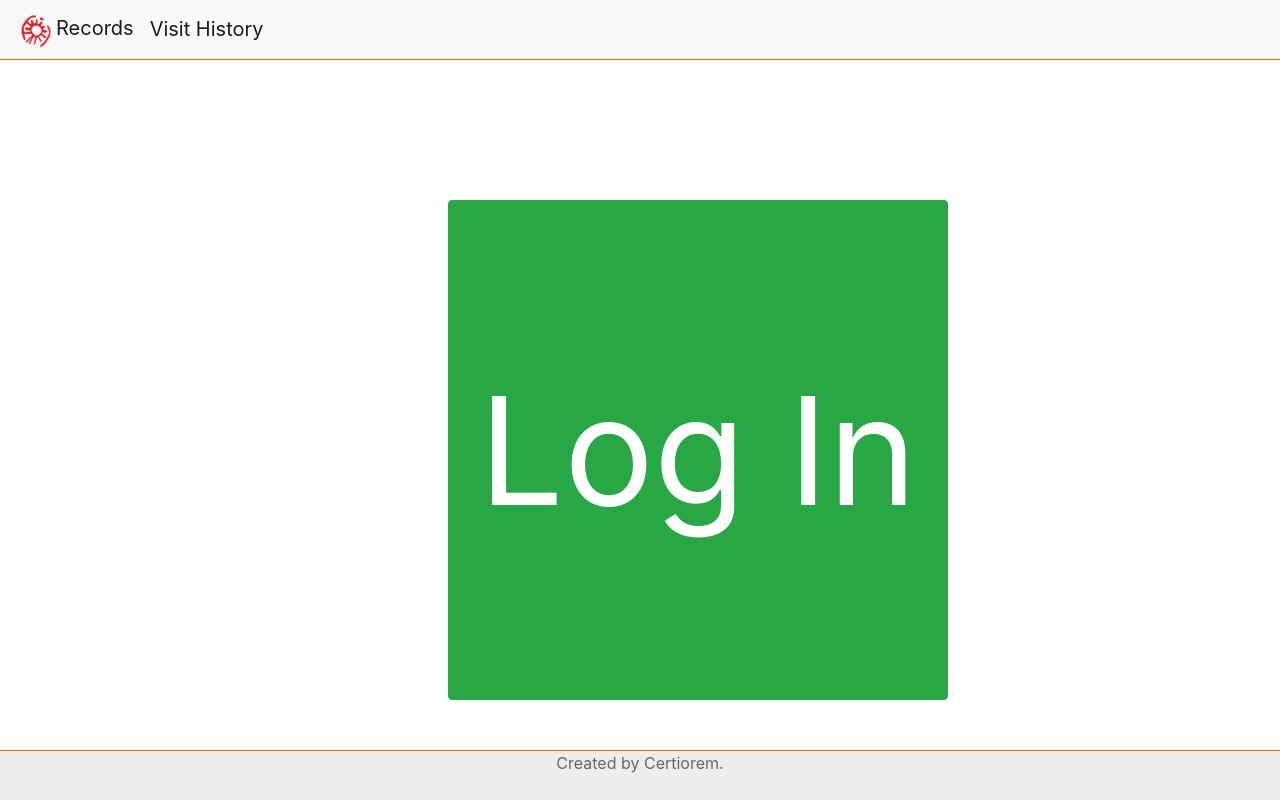
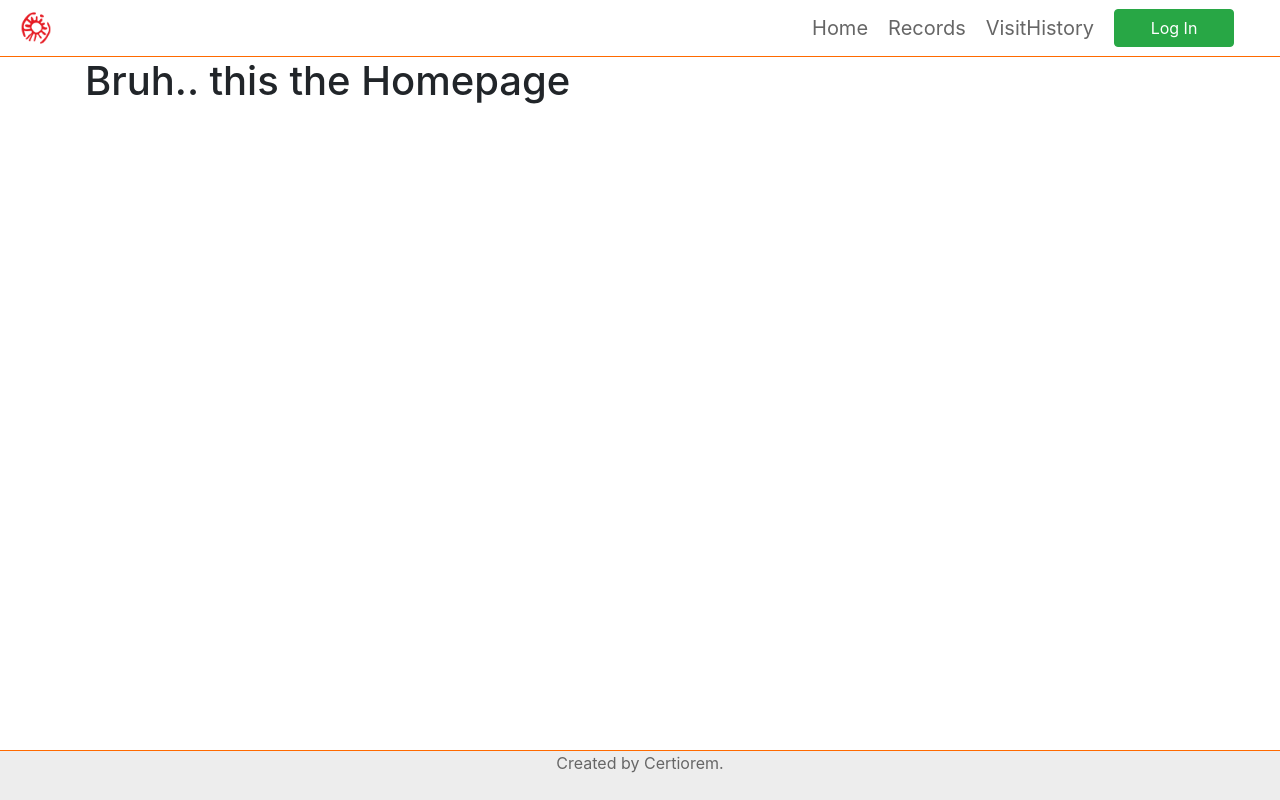
Before and after one commit to davekhaki/siouxparking, a React (Create React App) app in the folder Presentables/seanfrontend/: page / in a window 1280 px wide. Built offline with nearby package versions, Linux system fonts and the light colour scheme.

Commit message:
#37 Fixed the routing system, #38 Fixed the looks of the application

```diff
--- a/Presentables/seanfrontend/package.json
+++ b/Presentables/seanfrontend/package.json
@@ -3,9 +3,9 @@
   "version": "0.1.0",
   "private": true,
   "dependencies": {
+    "@auth0/auth0-react": "^1.4.0",
     "@material-ui/core": "^4.11.3",
     "@material-ui/icons": "^4.11.2",
-    "@auth0/auth0-react": "^1.4.0",
     "@testing-library/jest-dom": "^5.11.10",
     "@testing-library/react": "^11.2.6",
     "@testing-library/user-event": "^12.8.3",
@@ -15,6 +15,7 @@
     "react": "^17.0.2",
     "react-bootstrap": "^1.5.2",
     "react-dom": "^17.0.2",
+    "react-redux": "^7.2.3",
     "react-router": "^5.2.0",
     "react-router-dom": "^5.2.0",
     "react-scripts": "4.0.3",
--- a/Presentables/seanfrontend/src/App.css
+++ b/Presentables/seanfrontend/src/App.css
@@ -1,20 +1,44 @@
-.footer {
-  position: relative;
-  bottom: 0;
-  width: 100%;
-  height: 50px;
-  background-color: black;
-  text-align: center;
-  color: azure;
+/* Removes styling from all types of links*/
+a:hover, a:visited, a:link, a:active
+{
+  text-decoration: none!important;
 }
 
 .navbar {
   border-bottom: 1px solid #ff6a00;
+  justify-content:space-between!important;
+
+}
+
+.links-list{
+  display: flex;
+  justify-content: space-around;
+  align-items: center;
+  list-style: none;
+  margin: 0px!important;
+}
+
+.links-list li{
+  margin-left: 10px;
+  margin-right: 10px;
+}
+
+.links-list li a{
+  color: #666!important;
+  font-size: 20px;
+}
+
+.links-list li a:hover{
+  color: #ff6a00!important;
 }
 
 .list-row {
   display: grid !important;
   grid-template-columns: 1fr, 05fr;
+}
+
+.action-column{
+  width: 180px;
 }
 
 .list-item-1 {
--- a/Presentables/seanfrontend/src/App.js
+++ b/Presentables/seanfrontend/src/App.js
@@ -8,13 +8,12 @@ import FooterComponent from "./Components/FooterComponent";
 import AddRecordsComponent from "./Components/AddRecordsComponent";
 import UpdateRecordsComponent from "./Components/UpdateRecordsCompnent";
 
-import LoginButtonComponent from "./Components/LoginButtonComponent";
-import LogoutButtonComponent from "./Components/LogoutButtonComponent";
-import BinderComponent from "./Components/BinderComponent";
+// import BinderComponent from "./Components/BinderComponent";
 
 import "bootstrap/dist/css/bootstrap.min.css";
-import Grid from "@material-ui/core/Grid";
+// import Grid from "@material-ui/core/Grid";
 import VisitHistoryComponent from "./Components/VisitHistoryComponent";
+import HomeComponent from "./Components/HomeComponent";
 
 function App() {
   return (
@@ -23,9 +22,8 @@ function App() {
         <HeaderComponent />
         <div className="container">
           <Switch>
-            {/*<Route path="/" component={App}></Route>*/}
-            {/*<Route path="/" exact component={ListRecordsComponent}></Route>*/}
-            <Route path="/records" component={ListRecordsComponent}></Route>
+            <Route path="/" exact component={HomeComponent}></Route>
+            <Route path="/records" exact component={ListRecordsComponent}></Route>
             <Route path="/add-record" component={AddRecordsComponent}></Route>
             <Route
               path="/update-record/:id"
@@ -35,15 +33,7 @@ function App() {
               path="/visit-history"
               component={VisitHistoryComponent}
             ></Route>
-            <Grid container>
-              <Grid item xs={12}>
-                <div>
-                  <LoginButtonComponent />
-                  <LogoutButtonComponent />
-                  <BinderComponent />
-                </div>
-              </Grid>
-            </Grid>
+
           </Switch>
         </div>
         <FooterComponent />
--- a/Presentables/seanfrontend/src/Components/BinderComponent.jsx
+++ b/Presentables/seanfrontend/src/Components/BinderComponent.jsx
@@ -1,15 +1,12 @@
 import React from "react";
 import { useAuth0 } from "@auth0/auth0-react";
 import ListRecordsComponent from "./ListRecordsComponent";
-import AddRecordsComponent from "./AddRecordsComponent";
-
-import Grid from "@material-ui/core/Grid";
 
 const BinderComponent = () => {
   const { user, isAuthenticated, isLoading } = useAuth0();
 
   if (isLoading) {
-    return <div>Loading ...</div>;
+    return <div>Loading...</div>;
   }
 
   return (
--- a/Presentables/seanfrontend/src/Components/HeaderComponent.jsx
+++ b/Presentables/seanfrontend/src/Components/HeaderComponent.jsx
@@ -1,4 +1,12 @@
 import React, { Component } from "react";
+import { Link } from "react-router-dom";
+import LogoutButtonComponent from "../Components/LogoutButtonComponent";
+import LoginButtonComponent from "../Components/LoginButtonComponent";
+import AddRecordsComponent from "../Components/AddRecordsComponent";
+
+
+
+
 class HeaderComponent extends Component {
   constructor(props) {
     super(props);
@@ -8,19 +16,47 @@ class HeaderComponent extends Component {
     return (
       <div>
         <header>
-          <nav className="navbar navbar-expand-md navbar-light bg-light">
+          <nav className="navbar">
             <div>
-              <img src="SiouxLogo.png" alt="" className="header-image"/>
-              <a href="http://localhost:3000/" className="navbar-brand">
-                Records
-              </a>
+              <Link to='/records'>
+                <img src="SiouxLogo.png" alt="" className="header-image"/>
+              </Link>
             </div>
+            <ul className="links-list">
 
-            <div>
-              <a href="http://localhost:3000/visit-history" className="navbar-brand">
-                Visit History
-              </a>
-            </div>
+                <li>
+                  <Link to='/'>
+                    Home
+                  </Link>
+                </li>
+
+                <li>
+                  <Link to='/records'>
+                    Records
+                  </Link>
+                </li>
+
+                {/* <li>
+                  <Link to='/add-record'>
+                    AddRecord
+                  </Link>
+                </li> */}
+
+                <li>
+                  <Link to='/visit-history'>
+                    VisitHistory
+                  </Link>
+                </li>
+
+                <li>
+                  <LoginButtonComponent/>
+                </li>
+
+                <li>
+                  <LogoutButtonComponent/>
+                </li>
+
+              </ul>
           </nav>
         </header>
       </div>
--- /dev/null
+++ b/Presentables/seanfrontend/src/Components/HomeComponent.jsx
@@ -0,0 +1,17 @@
+import React, { Component } from "react";
+
+class HomeComponent extends Component {
+  constructor(props) {
+    super(props);
+    this.state = {};
+  }
+  render() {
+    return (
+      <div>
+       <h1>Bruh.. this the Homepage</h1>
+      </div>
+    );
+  }
+}
+
+export default HomeComponent;
--- a/Presentables/seanfrontend/src/Components/ListRecordsComponent.jsx
+++ b/Presentables/seanfrontend/src/Components/ListRecordsComponent.jsx
@@ -2,10 +2,8 @@ import React, { Component } from "react";
 import ProtoSeanService from "../Services/ProtoSeanService";
 import TextField from "@material-ui/core/TextField";
 
-import CheckCircleIcon from "@material-ui/icons/CheckCircle";
 import ErrorIcon from "@material-ui/icons/Error";
 import FiberManualRecordIcon from "@material-ui/icons/FiberManualRecord";
-import orange from "@material-ui/core/colors/orange";
 
 class ListRecordsComponent extends Component {
   constructor(props) {
@@ -49,7 +47,7 @@ class ListRecordsComponent extends Component {
       phnNumber: "",
       expectedAt: "",
     });
-    window.location.reload(false);
+    window.location.reload(true);
   };
 
   changeVisitorHandeler = (event) => {
@@ -102,8 +100,8 @@ class ListRecordsComponent extends Component {
   render() {
     return (
       <div>
-        <h2 className="text-center">Records</h2>
         <div className="row list-row">
+          <h3>Records</h3>
           <table className="table table-striped table-borderless list-item-1">
             <thead>
               <tr>
@@ -124,8 +122,8 @@ class ListRecordsComponent extends Component {
                   <td>{protoSean.numberPlate}</td>
                   <td>{protoSean.phnNumber}</td>
                   <td>{protoSean.expectedAt}</td>
-                  <td>
-                    <button
+                  <td className="action-column">
+                    <button style={{width:"50px" }}
                       onClick={() => this.editRecord(protoSean.id)}
                       className="btn btn-info"
                     >
@@ -133,7 +131,8 @@ class ListRecordsComponent extends Component {
                     </button>
 
                     <button
-                      style={{ marginLeft: "10px" }}
+                      style={{ marginLeft: "10px",
+                      width:"80px" }}
                       onClick={() => this.deleteRecord(protoSean.id)}
                       className="btn btn-danger"
                     >
--- a/Presentables/seanfrontend/src/Components/LoginButtonComponent.jsx
+++ b/Presentables/seanfrontend/src/Components/LoginButtonComponent.jsx
@@ -6,19 +6,8 @@ const LoginButtonComponent = () => {
 
   return (
     !isAuthenticated && (
-      <button
-        style={{
-          margin: "0",
-          position: "absolute",
-          top: "25%",
-          left: "35%",
-          height: "500px",
-          width: "500px",
-          fontSize: "150px",
-        }}
-        className="btn btn-success"
-        onClick={() => loginWithRedirect()}
-      >
+      <button className="btn btn-success"
+      onClick={() => loginWithRedirect()}>
         Log In
       </button>
     )
--- a/Presentables/seanfrontend/src/Services/ProtoSeanService.js
+++ b/Presentables/seanfrontend/src/Services/ProtoSeanService.js
@@ -1,6 +1,6 @@
 import axios from "axios";
 
-const PROTOSHAUN_API_BASE_URL = "http://localhost:8080/parking/records";
+const PROTOSHAUN_API_BASE_URL = "http://localhost:8081/parking/records";
 
 class ProtoSeanService {
   getRecords() {
```
Also changed, not shown: 2 other files (tests, documents, lock files or other folders).
